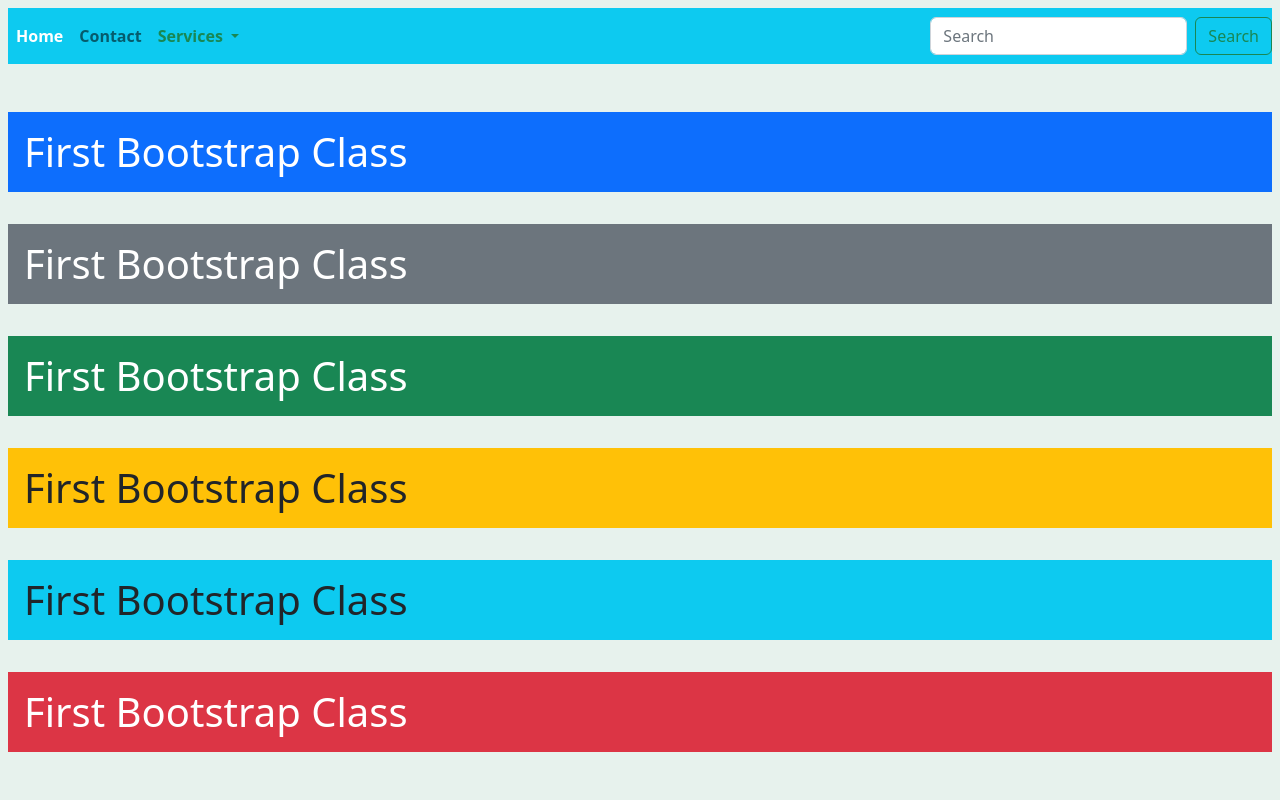
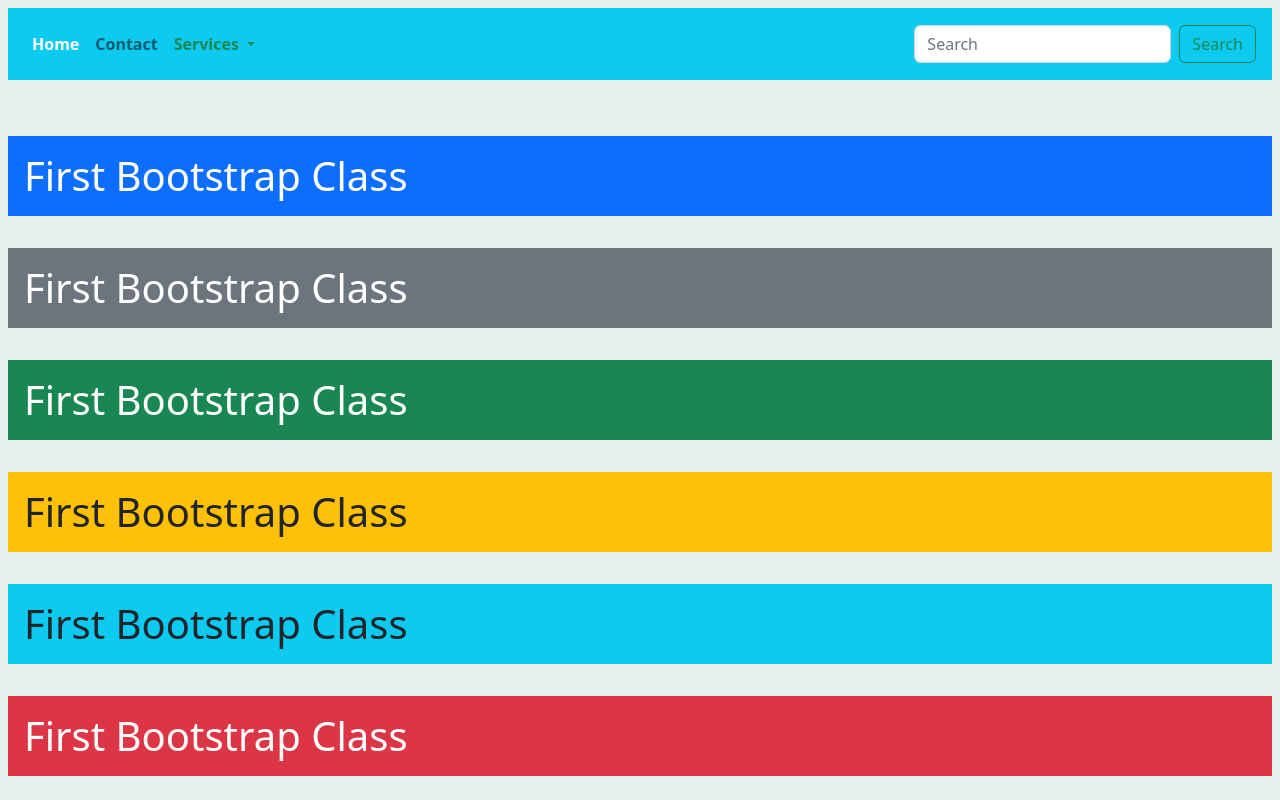
Before and after one commit to arafatmcj/Nav-Boot-Class, a plain HTML site: page index.html in a window 1280 px wide. Shown: the top 800 px of the page. Drawn offline with nearby package versions, Linux system fonts and the light colour scheme.

Commit message:
HW completed final commit

```diff
--- a/index.html
+++ b/index.html
@@ -8,7 +8,7 @@
     <link href="https://cdn.jsdelivr.net/npm/bootstrap@5.2.3/dist/css/bootstrap.min.css" rel="stylesheet" integrity="sha384-rbsA2VBKQhggwzxH7pPCaAqO46MgnOM80zW1RWuH61DGLwZJEdK2Kadq2F9CUG65" crossorigin="anonymous">
 </head>
 <body class="bg-success p-2 text-dark bg-opacity-10">
-    <nav class="navbar navbar-expand-lg bg-info fw-bold">
+    <nav class="p-3 mb-2 navbar navbar-expand-lg bg-info fw-bold">
 
           <div class="collapse navbar-collapse" id="navbarSupportedContent">
             <ul class="navbar-nav me-auto mb-2 mb-lg-0">
```
